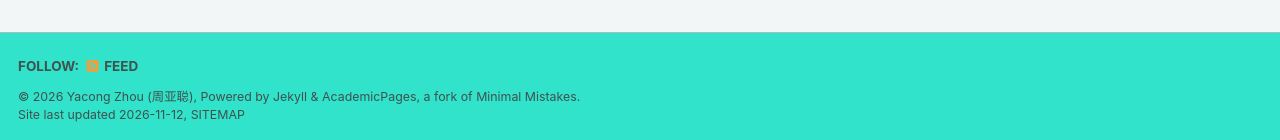
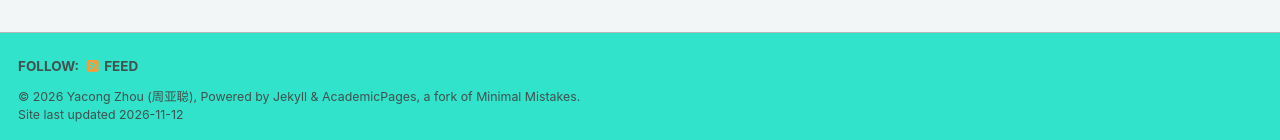
Before and after one commit to YACONGZHOU/yacongzhou.github.io, a Jekyll site: the page built from _pages/about.md, in a window 1280 px wide. Shown: the part 757-897 px from the top of the page. Built offline with Jekyll 4.4.1, drawn with Linux system fonts in a browser that asks for light colours; some web fonts are replaced; a script bundle is joined from its source files by our own code; library files that are not in the unit come from our copies.

Commit message:
Update footer.html

```diff
--- a/_includes/footer.html
+++ b/_includes/footer.html
@@ -21,5 +21,5 @@
 
 <div class="page__footer-copyright">
   &copy; {{ site.time | date: '%Y' }} {{ site.name | default: site.title }}, {{ site.data.ui-text[site.locale].powered_by | default: "Powered by" }} <a href="https://jekyllrb.com" rel="nofollow">Jekyll</a> &amp; <a href="https://github.com/academicpages/academicpages.github.io">AcademicPages</a>, a fork of <a href="https://mademistakes.com/work/minimal-mistakes-jekyll-theme/" rel="nofollow">Minimal Mistakes</a>.<br />
-  Site last updated {{ "now" | date: '%Y-%m-%d' }}, <a href="/sitemap/" style="text-transform: uppercase;">{{ site.data.ui-text[site.locale].site_map | default: "Sitemap" }}</a>
+  Site last updated {{ "now" | date: '%Y-%m-%d' }}
 </div>
```
